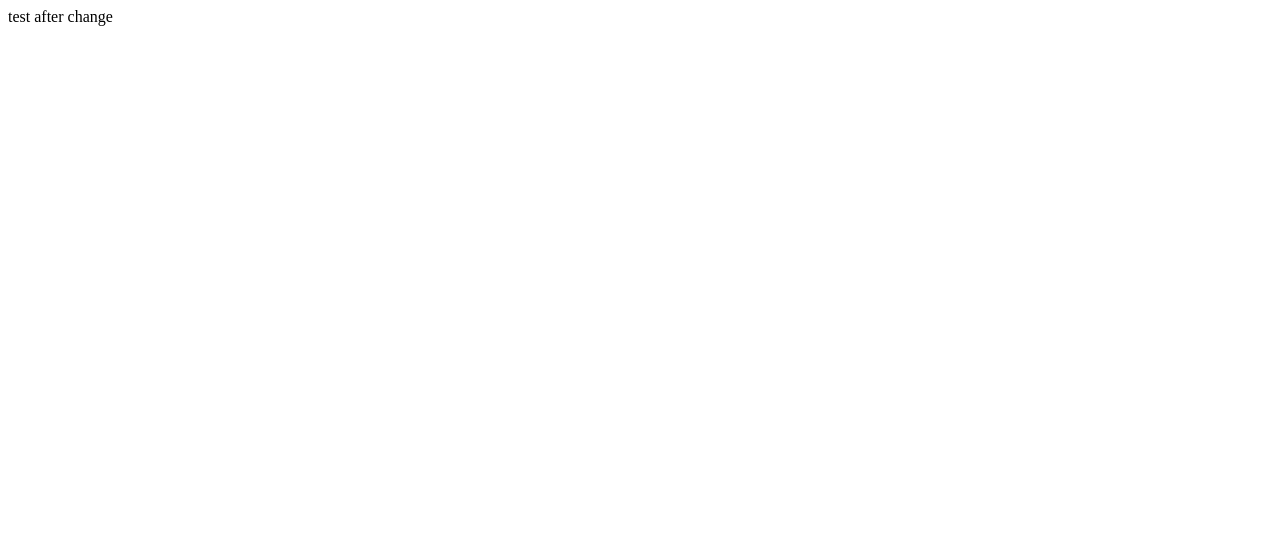
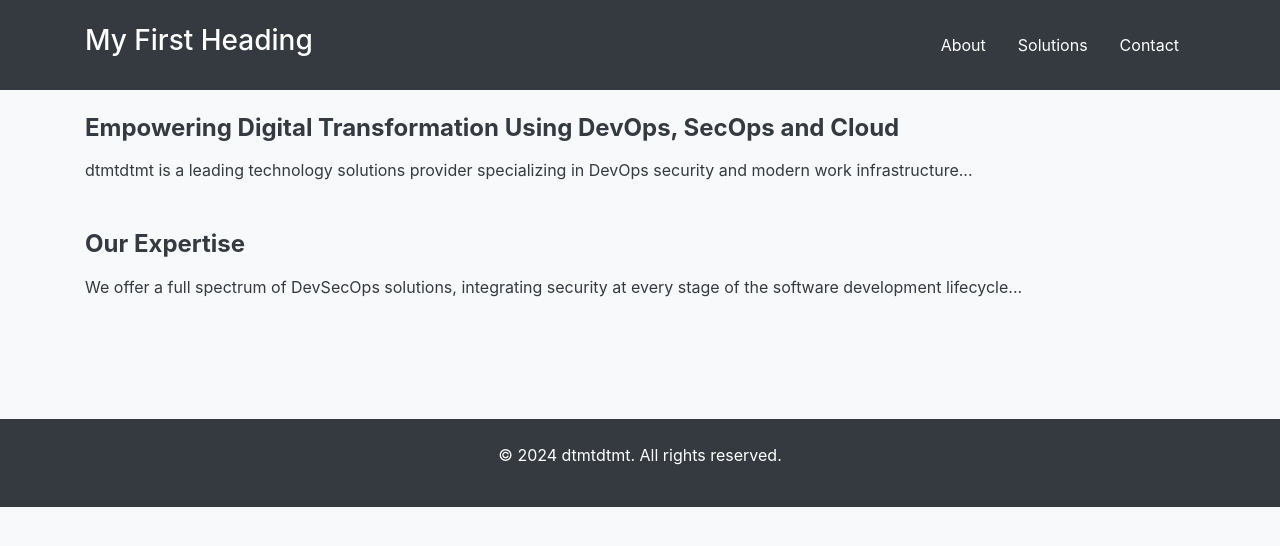
Before and after one commit to dtmtB/dtmtWS.github.io, a plain HTML site: page index.html in a window 1280 px wide. Drawn offline with nearby package versions, Linux system fonts and the light colour scheme.

Commit message:
Update index.html

```diff
--- a/index.html
+++ b/index.html
@@ -1 +1,42 @@
-test after change
+<!DOCTYPE html>
+<html lang="en">
+<head>
+  <meta charset="UTF-8">
+  <meta name="viewport" content="width=device-width, initial-scale=1.0">
+  <title>Bootstrap Conversion</title>
+  <link href="https://stackpath.bootstrapcdn.com/bootstrap/4.5.2/css/bootstrap.min.css" rel="stylesheet">
+</head>
+<body class="bg-light text-dark">
+  <header class="bg-dark text-white py-4">
+    <div class="container d-flex justify-content-between align-items-center">
+      <h1 class="h3">My First Heading</h1>
+      <nav>
+        <ul class="nav">
+          <li class="nav-item"><a href="#" class="nav-link text-white">About</a></li>
+          <li class="nav-item"><a href="#" class="nav-link text-white">Solutions</a></li>
+          <li class="nav-item"><a href="#" class="nav-link text-white">Contact</a></li>
+        </ul>
+      </nav>
+    </div>
+  </header>
+  <main class="container py-4">
+    <section class="mb-5">
+      <h2 class="h4 font-weight-bold mb-3">Empowering Digital Transformation Using DevOps, SecOps and Cloud</h2>
+      <p class="mb-3">dtmtdtmt is a leading technology solutions provider specializing in DevOps security and modern work infrastructure...</p>
+    </section>
+    <section class="mb-5">
+      <h2 class="h4 font-weight-bold mb-3">Our Expertise</h2>
+      <p class="mb-3">We offer a full spectrum of DevSecOps solutions, integrating security at every stage of the software development lifecycle...</p>
+    </section>
+    <!-- Add more sections as needed -->
+  </main>
+  <footer class="bg-dark text-white py-4 mt-5">
+    <div class="container text-center">
+      <p>© 2024 dtmtdtmt. All rights reserved.</p>
+    </div>
+  </footer>
+  <script src="https://code.jquery.com/jquery-3.5.1.slim.min.js"></script>
+  <script src="https://cdn.jsdelivr.net/npm/@popperjs/core@2.9.2/dist/umd/popper.min.js"></script>
+  <script src="https://stackpath.bootstrapcdn.com/bootstrap/4.5.2/js/bootstrap.min.js"></script>
+</body>
+</html>
```
